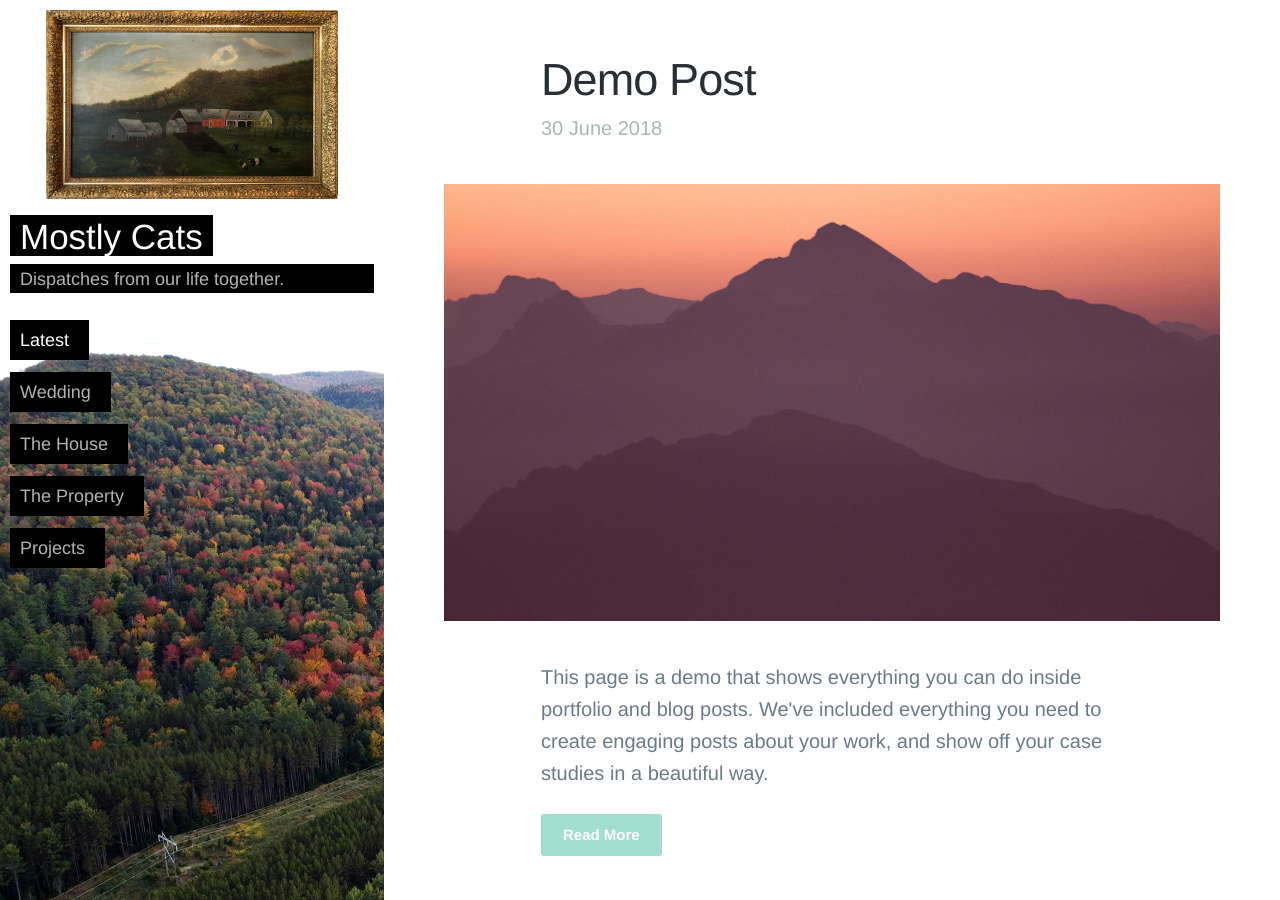
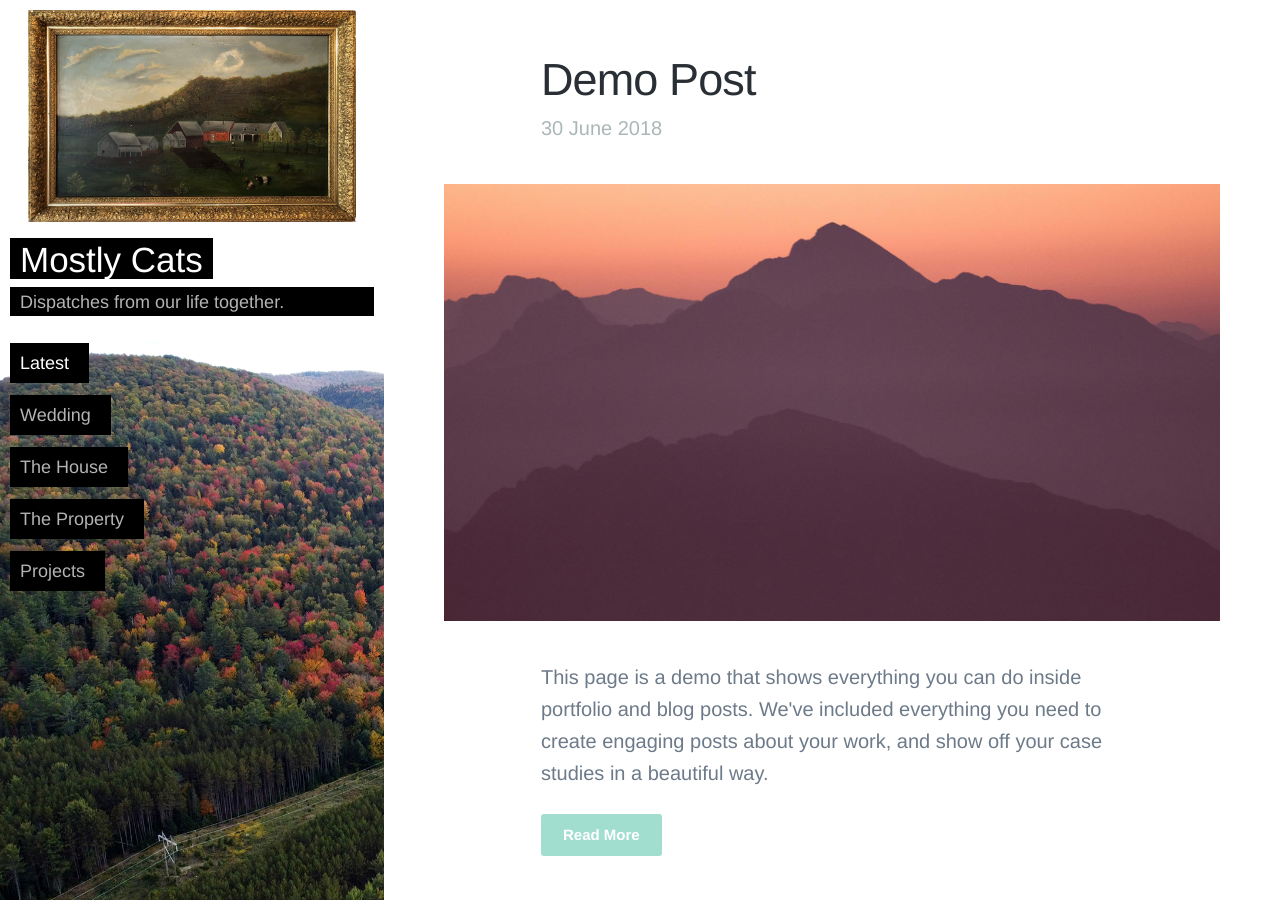
Before and after one commit to teacurran/sarah-terrence, a Jekyll site: the page built from st/index.html, in a window 1280 px wide and 900 px high. Built offline with Jekyll 4.4.1, drawn with Linux system fonts in a browser that asks for light colours; nearby versions of some CDN libraries; the list of posts is cut into pages by our own code.

Commit message:
painting page layout

```diff
--- a/st/_includes/header.html
+++ b/st/_includes/header.html
@@ -8,7 +8,7 @@
 	<div class="header__content">
 
 		{% if site.data.settings.header_settings.header_image %}
-		<a href="{{ site.baseurl }}/" class="header__logo">
+		<a href="{{ site.baseurl }}/the-house/painting.html" class="header__logo">
 			<img src="{{ site.data.settings.header_settings.header_image | relative_url }}" class="header__logo__img">
 		</a>
 		{% endif %}
--- a/st/_layouts/default.html
+++ b/st/_layouts/default.html
@@ -68,16 +68,19 @@
 
 <body class="loading{% if site.data.settings.advanced_settings.ajax_loading == true %} ajax-loading{% endif %}" data-site-url="{{ site.url }}" data-page-url="{{ page.url | replace: 'index.html', '' }}">
 
-
-	{% include header.html %}
-
+	{% if page.no_header == true %}
+		{% assign cssClass = "page_no_header" %}
+	{% else %}
+		{% assign cssClass = "page" %}
+		{% include header.html %}
+	{% endif %}
 
 	<div class="loader"><svg width="120" height="30" viewBox="0 0 120 30" xmlns="http://www.w3.org/2000/svg"><circle cx="15" cy="15" r="15"><animate attributeName="r" from="15" to="15" begin="0s" dur="0.8s" values="15;9;15" calcMode="linear" repeatCount="indefinite" /><animate attributeName="fill-opacity" from="1" to="1" begin="0s" dur="0.8s" values="1;.5;1" calcMode="linear" repeatCount="indefinite" /></circle><circle cx="60" cy="15" r="9" fill-opacity="0.3"><animate attributeName="r" from="9" to="9" begin="0s" dur="0.8s" values="9;15;9" calcMode="linear" repeatCount="indefinite" /><animate attributeName="fill-opacity" from="0.5" to="0.5" begin="0s" dur="0.8s" values=".5;1;.5" calcMode="linear" repeatCount="indefinite" /></circle><circle cx="105" cy="15" r="15"><animate attributeName="r" from="15" to="15" begin="0s" dur="0.8s" values="15;9;15" calcMode="linear" repeatCount="indefinite" /><animate attributeName="fill-opacity" from="1" to="1" begin="0s" dur="0.8s" values="1;.5;1" calcMode="linear" repeatCount="indefinite" /></circle></svg></div>
 
 	<div class="page-loader"></div>
 
 
-	<div class="page">
+	<div class="{{cssClass}}">
 
 		<div class="page__content" data-page-title="{% if page.url == "/" %}{{ site.data.settings.basic_settings.site_title }} – {{ page.title }}{% else %}{{ page.title }} – {{ site.data.settings.basic_settings.site_title }}{% endif %}" data-image="{{ page.featured_image | relative_url }}">
 
--- a/st/_sass/_basic.scss
+++ b/st/_sass/_basic.scss
@@ -354,14 +354,9 @@
 	}
 }
 
-.page,
-.page__content {
+.page {
 	float: left;
-	clear: both;
 	width: 100%;
-}
-
-.page {
 
 	@include mq(tabletl) {
 		padding-left: 30%;
@@ -369,6 +364,23 @@
 
 	@include mq(desktop) {
 		padding-left: 25%;
+	}
+
+	.page__content {
+		float: left;
+		clear: both;
+		width: 100%;
+	}
+
+}
+
+.page_no_header {
+	padding-top: 20px;
+
+	.page__content {
+		width: 80%;
+		margin-left: auto;
+		margin-right: auto;
 	}
 }
 
--- a/st/_sass/_includes/_header.scss
+++ b/st/_sass/_includes/_header.scss
@@ -89,7 +89,7 @@
 
 .header__logo {
 	display: block;
-	max-width: 80%;
+	max-width: 90%;
 	max-height: 100%;
 	width: auto;
 	height: auto;
--- a/st/js/journal.js
+++ b/st/js/journal.js
@@ -207,7 +207,7 @@
 			$this.imagesLoaded( function() {
 
 				// If it's a single column gallery
-				if ( galleryCols === '1' ) {
+				if ( galleryCols === '-1' ) {
 
 					// Add carousel class to gallery
 					$this.addClass('gallery--carousel');
```
Also changed, not shown: other parts of st/_layouts/default.html (+10 -0 lines), st/the-house/painting.md (added, +10 -0 lines).
